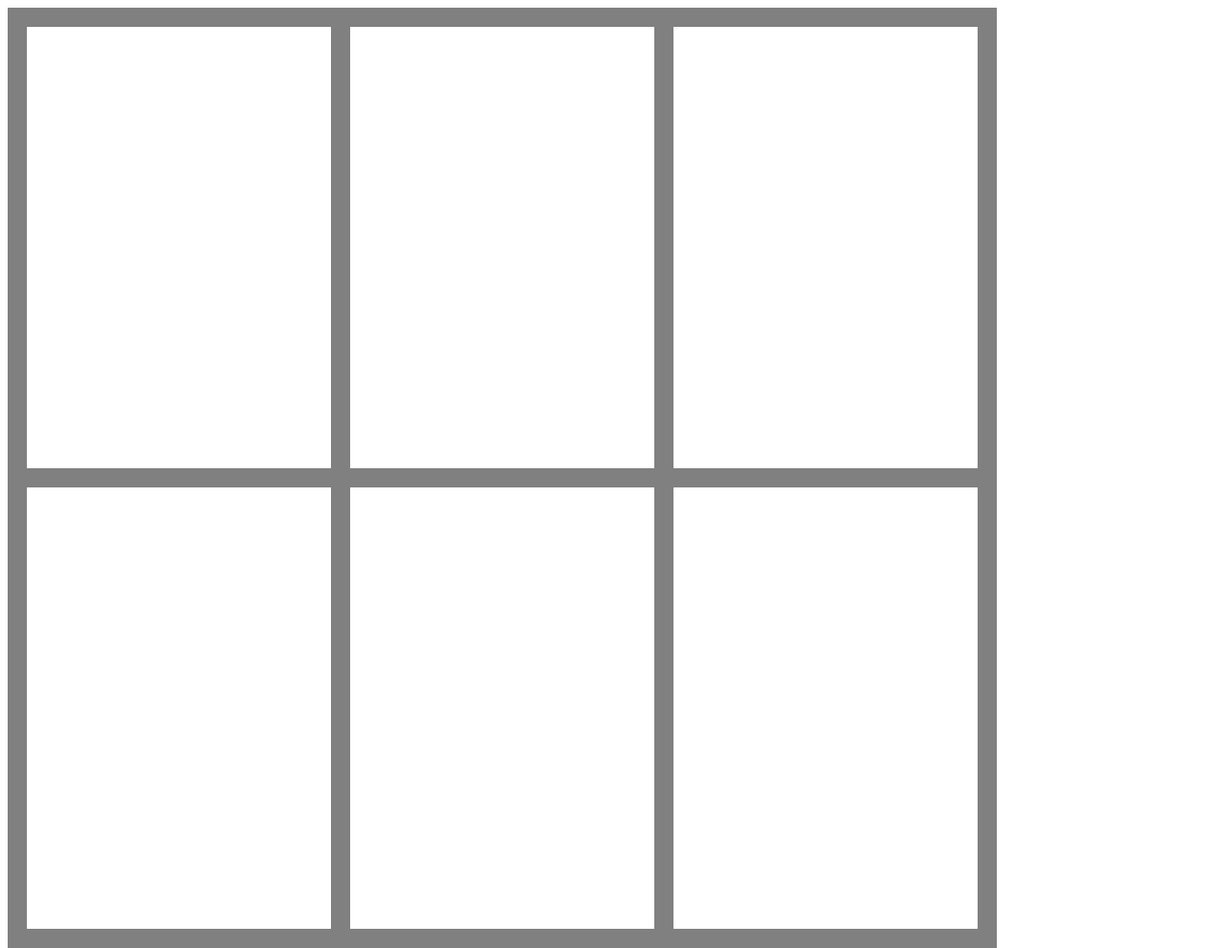
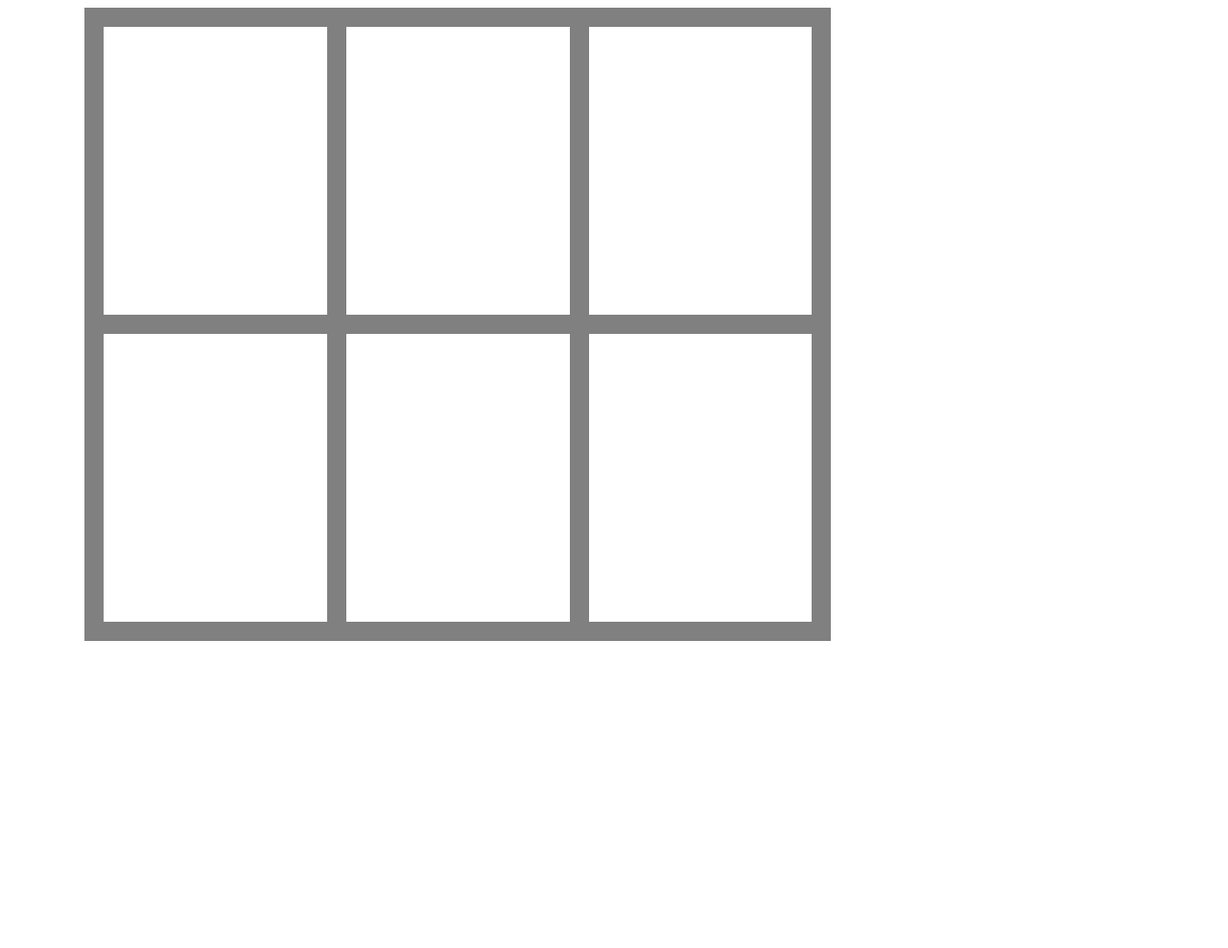
Before and after one commit to Premja123/flex_box_animation, a plain HTML site: page index.html in a window 1280 px wide. Shown: the whole page at 96% size. After the commit the page ends 800 px from the top, so only its background shows below. Drawn offline with Linux system fonts and the light colour scheme.

Commit message:
23/08/2022 4:57PM

```diff
--- a/opt.css
+++ b/opt.css
@@ -13,11 +13,11 @@ body{
 .flex_container{
     display:flex;
     justify-content: flex-start;
-    width:80%;
-    height: 60rem;
+    width:60%;
+    height: 40rem;
     background-color: grey;
     border: 10px solid grey;
-    margin:0rem 0rem 0rem 0rem;
+    margin:0rem 0rem 0rem 5rem;
 }
 
 .fix{
```
